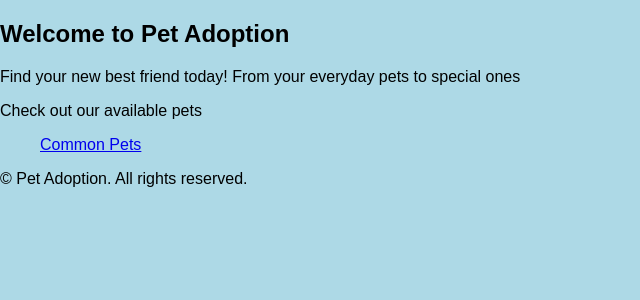
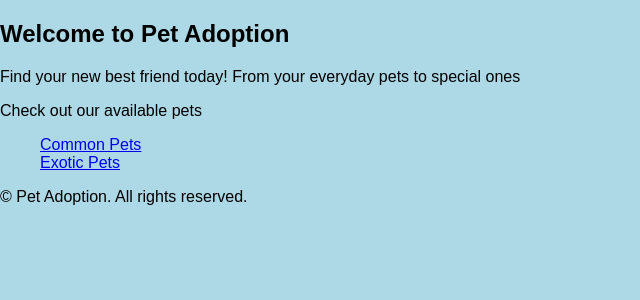
Before and after one commit to Trebzo/AD-Task-1, a PHP site: page / in a window 1280 px wide. Shown: the part 87-387 px from the top of the page, without its empty margins (0-640 px from the left). Run offline with PHP 8.4, Linux system fonts and the light colour scheme.

Commit message:
feat(landing page) - added link of exotic page on landing page

```diff
--- a/index.php
+++ b/index.php
@@ -15,11 +15,10 @@
         <p>Check out our available pets</p>
         <ul>
             <li><a href="page/common-pets/">Common Pets</a></li>
-            <li></li>
+            <li><a href="page/exotic-pets/">Exotic Pets</a></li>
         </ul>
     </main>
 
-    <?php include 'components/footer.component.php';
-    ?>
+    <?php include 'components/footer.component.php';?>
 </body>
 </html>
```
